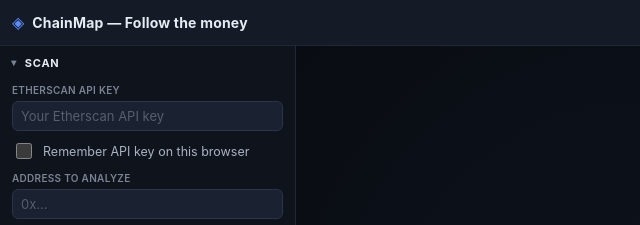
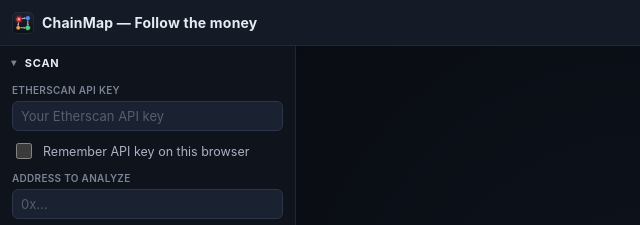
Before and after one commit to gl0bal01/chainmap, a website with bundled scripts: page index.html in a window 1280 px wide. Shown: the top 225 px of the page, 0-640 px from the left. Built offline with nearby package versions, Linux system fonts and the light colour scheme.

Commit message:
feat(ui): add ChainMap fund-flow-graph icon + favicon (SVG + PNG fallbacks)

```diff
--- a/index.html
+++ b/index.html
@@ -24,6 +24,10 @@
   frame-ancestors 'none';
 ">
 <title>ChainMap — Follow the money</title>
+<link rel="icon" type="image/svg+xml" href="favicon.svg">
+<link rel="icon" type="image/png" sizes="32x32" href="icon-32.png">
+<link rel="apple-touch-icon" href="icon-180.png">
+<meta name="theme-color" content="#12151b">
 <link rel="stylesheet" href="src/style.css">
 <script src="vendor/vis-network/vis-network.min.js" integrity="sha384-Kp7cMaDnHOrgpE8FT6l7tUuGIo7kBcBVcttockpXN/whrsQBcy9ZcpKmr/1a/nMo"></script>
 <script src="vendor/jspdf/jspdf.umd.min.js" integrity="sha384-qovJwSBbRDPP5cEjCp8S0UP66wrvnjaa60XMOGzTNanrThcrGfXfnZkvgY8N1KT3"></script>
@@ -33,7 +37,7 @@
 
   <header id="appbar">
     <div class="brand">
-      <span class="logo" aria-hidden="true">◈</span>
+      <img class="logo" src="favicon.svg" width="22" height="22" alt="" aria-hidden="true">
       <h1 data-i18n="app.title">ChainMap — Follow the money</h1>
     </div>
     <div class="appbar-actions">
```
Also changed, not shown: favicon.svg (added), icon-180.png (added), icon-32.png (added).
